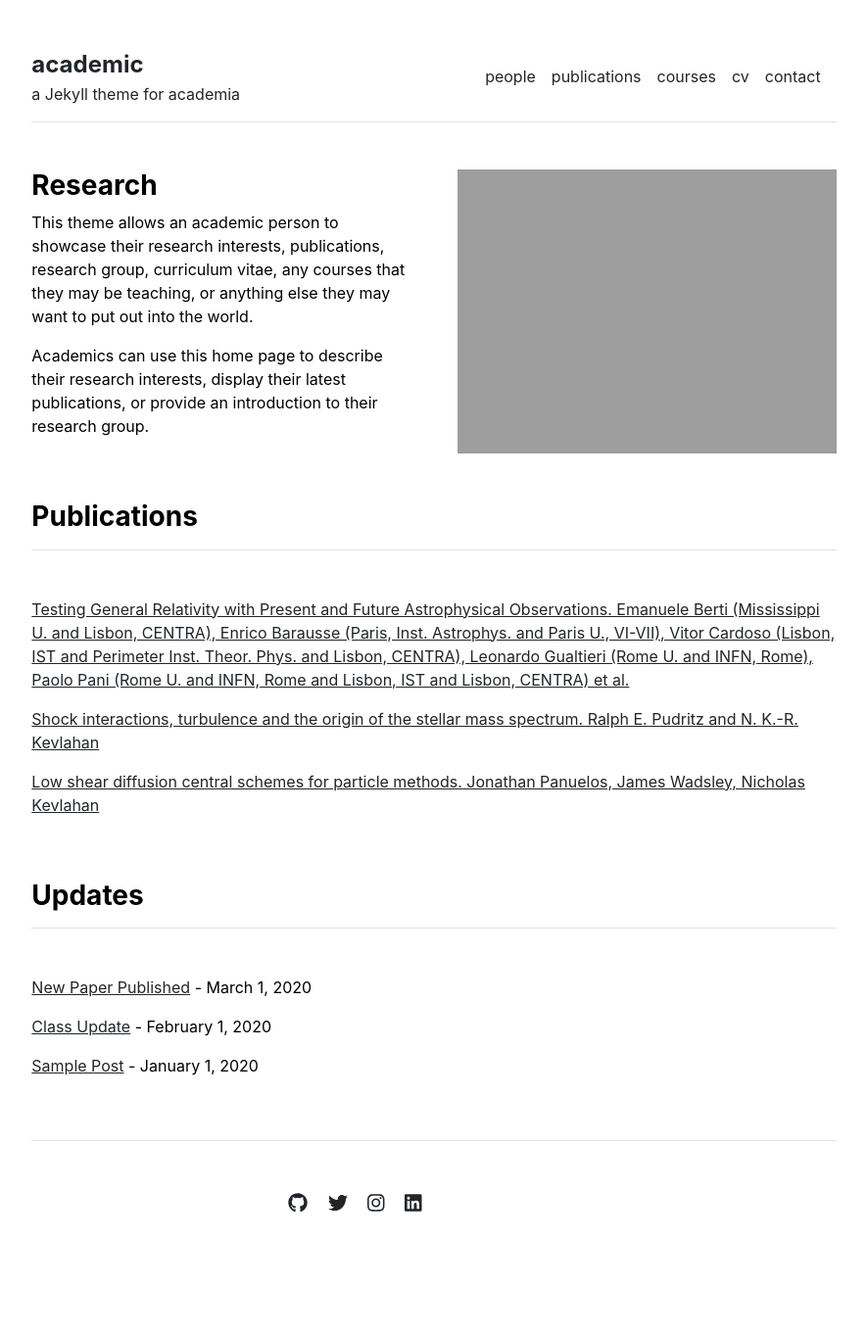
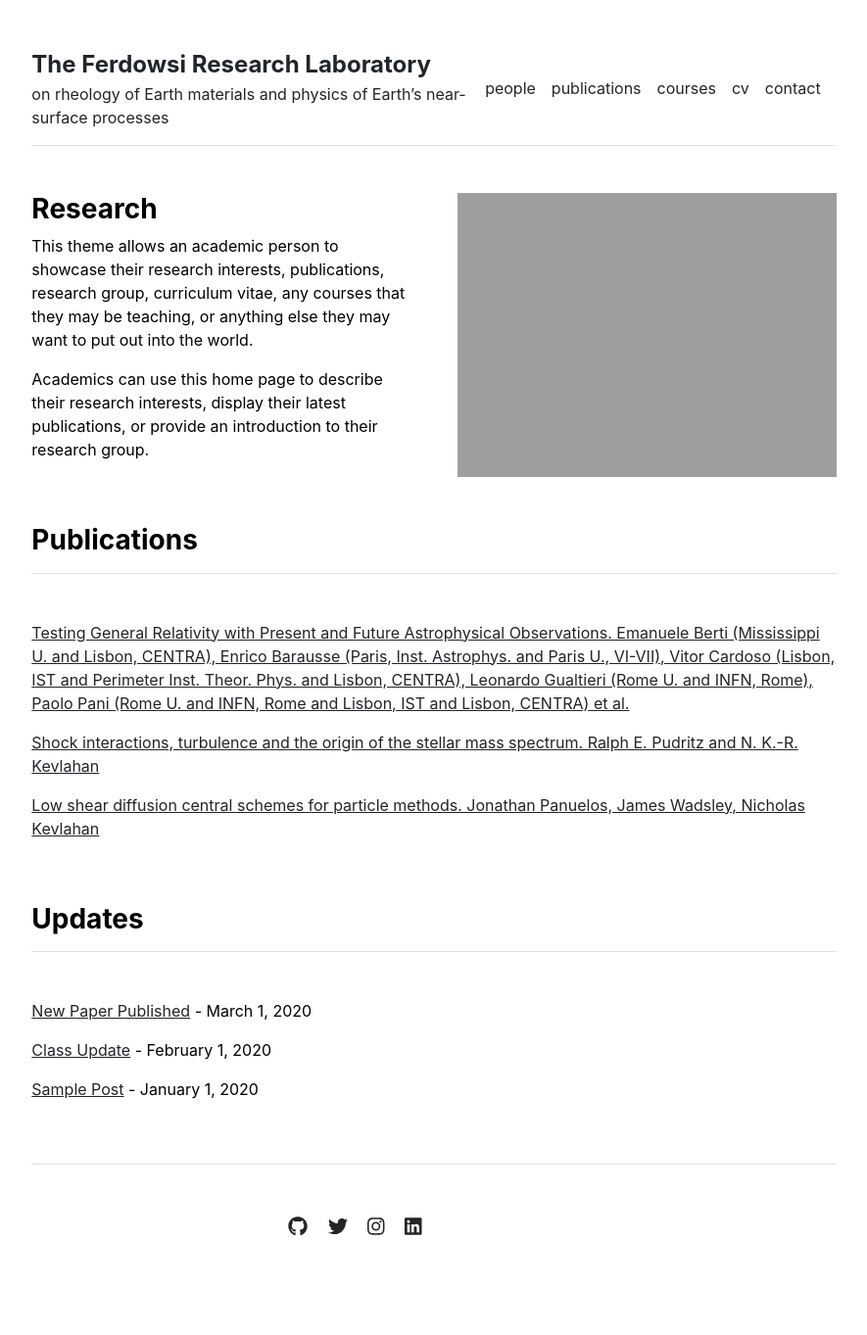
Before and after one commit to ferdowsi-lab/ferdowsi-lab.github.io, a Jekyll site: the page built from index.md, in a window 1280 px wide. Shown: the whole page at 98% size, without its empty margins (197-1082 px from the left). Built offline with Jekyll 4.4.1, drawn with Linux system fonts in a browser that asks for light colours; before the commit the page ends 1339 px from its top, so only the background shows below that.

Commit message:
update site description

```diff
--- a/_config.yml
+++ b/_config.yml
@@ -1,4 +1,4 @@
-url: "" # the base hostname & protocol for your site, e.g. http://example.com
+url: "https://ferdowsi-lab.github.io" # the base hostname & protocol for your site, e.g. http://example.com
 baseurl: "" # the subpath of your site, e.g. /blog
-title: "academic" # the name of your site, e.g. ACME Corp.
-description: "a Jekyll theme for academia"
+title: "The Ferdowsi Research Laboratory" # the name of your site, e.g. ACME Corp.
+description: "on rheology of Earth materials and physics of Earth’s near-surface processes"
```
Also changed, not shown: 1 other file.
